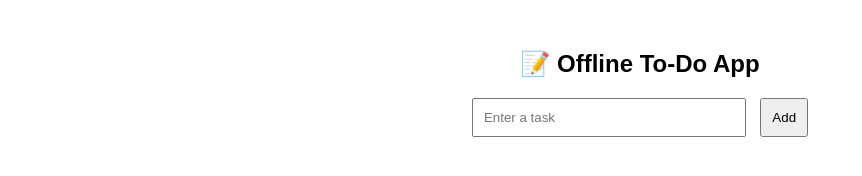
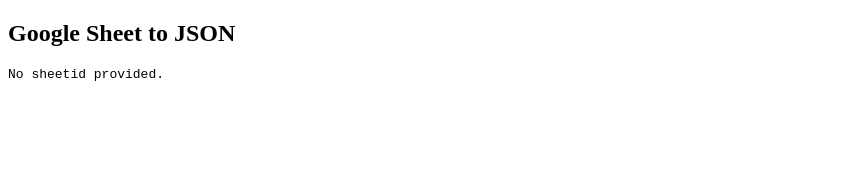
Before and after one commit to zabbarx/zabbarx.github.io, a plain HTML site: page index.html in a window 1280 px wide. Shown: the whole page, without its empty margins (0-862 px from the left). Drawn offline with Linux system fonts and the light colour scheme.

Commit message:
Update index.html

```diff
--- a/index.html
+++ b/index.html
@@ -1,43 +1,35 @@
 <!DOCTYPE html>
 <html>
 <head>
-  <title>Offline To-Do App</title>
-  <style>
-    body { font-family: sans-serif; text-align: center; margin-top: 50px; }
-    input { padding: 10px; width: 250px; }
-    button { padding: 10px; margin-left: 10px; }
-    ul { list-style: none; padding: 0; }
-    li { margin: 10px 0; }
-  </style>
+  <title>Sheet JSON Viewer</title>
 </head>
 <body>
-  <h2>📝 Offline To‑Do App</h2>
-  <input type="text" id="taskInput" placeholder="Enter a task" />
-  <button onclick="addTask()">Add</button>
-  <ul id="taskList"></ul>
+  <h2>Google Sheet to JSON</h2>
+  <pre id="output">Loading...</pre>
+
   <script>
-    window.onload = loadTasks;
-
-    function loadTasks() {
-      let tasks = JSON.parse(localStorage.getItem("tasks")) || [];
-      let ul = document.getElementById("taskList");
-      ul.innerHTML = "";
-      tasks.forEach(task => {
-        let li = document.createElement("li");
-        li.textContent = task;
-        ul.appendChild(li);
-      });
+    function getParam(name) {
+      const url = new URL(window.location.href);
+      return url.searchParams.get(name);
     }
 
-    function addTask() {
-      let input = document.getElementById("taskInput");
-      let task = input.value.trim();
-      if (!task) return;
-      let tasks = JSON.parse(localStorage.getItem("tasks")) || [];
-      tasks.push(task);
-      localStorage.setItem("tasks", JSON.stringify(tasks));
-      input.value = "";
-      loadTasks();
+    const sheetId = getParam("sheetid");
+
+    if (sheetId) {
+      const url = `https://docs.google.com/spreadsheets/d/${sheetId}/gviz/tq?tqx=out:json`;
+
+      fetch(url)
+        .then(res => res.text())
+        .then(data => {
+          const json = JSON.parse(data.substr(47).slice(0, -2));
+          const rows = json.table.rows.map(row => row.c.map(cell => cell ? cell.v : null));
+          document.getElementById("output").textContent = JSON.stringify(rows, null, 2);
+        })
+        .catch(err => {
+          document.getElementById("output").textContent = "Error fetching sheet.";
+        });
+    } else {
+      document.getElementById("output").textContent = "No sheetid provided.";
     }
   </script>
 </body>
```
